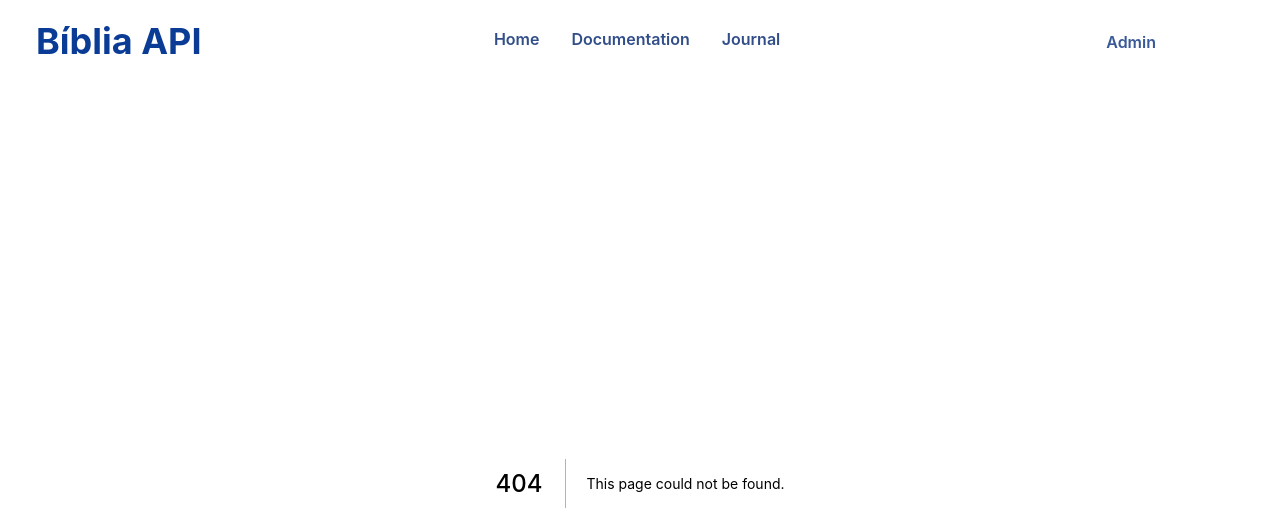
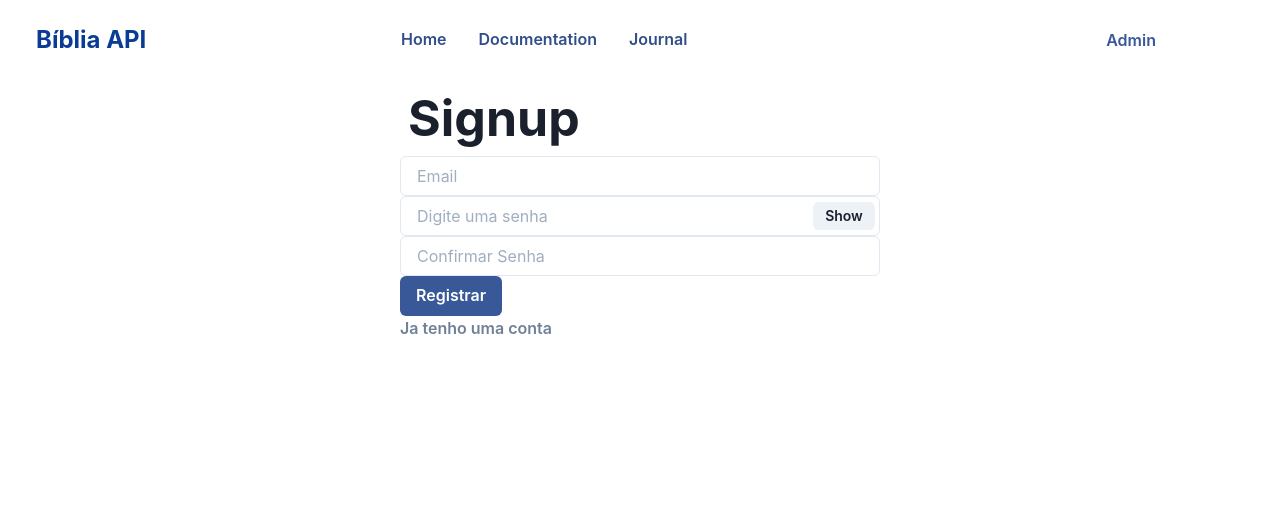
Before and after one commit to leandrowatanabe/webpage-biblia-api, a Next.js app: page /signup in a window 1280 px wide. Before the commit this address had no page. Shown: the top 530 px of the page. Built offline with nearby package versions, Linux system fonts and the light colour scheme.

Commit message:
Commit: Atualizando a pagina de Admin para logar, registrar e receber entradas

```diff
--- a/components/navbar/index.js
+++ b/components/navbar/index.js
@@ -1,15 +1,18 @@
 import { useRouter } from "next/router"
-import {  Heading ,Stack, Button, Container, Box} from '@chakra-ui/react'
+import {  Heading, Button, Container, Box} from '@chakra-ui/react'
 
 export default function NavBar(){
     const router = useRouter()
+
     return(
         <>
             <Container display='flex' maxW='90vw' margin='5' justifyContent='space-between'>
+
                 <Box as='button'onClick={()=>router.push('/')}>
-                <Heading color='rgb(10,60,150)'>Bíblia API</Heading>
+                    <Heading fontSize='1.5rem' color='rgb(10,60,150)'>Bíblia API</Heading>
                 </Box>
-            <Container display='flex-wrap' maxWidth='30vw' justifyContent='space-between'>
+
+                <Container fontSize='0.85rem' display='flex-wrap' justifyContent='space-between'>
                     <Button colorScheme='facebook' variant='ghost' onClick={()=>router.push('/')}>
                     Home
                     </Button>
@@ -20,11 +23,12 @@ export default function NavBar(){
                     Journal
                     </Button>
                 </Container>
+
                 <Button colorScheme='facebook' variant='link' onClick={()=>router.push('/admin')}>
                     Admin
                 </Button>
+
             </Container>
-
         </>
     )
 }
--- a/pages/documentation.js
+++ b/pages/documentation.js
@@ -4,8 +4,10 @@ export default function Documentation(){
 
     return(
         <Box display='flex' height='90vh' justifyContent='center' alignItems='center'>
+
             <Heading size='lg' fontSize='50px'>Documentation</Heading>
             <Heading size='sm'>Pagina em Construcao</Heading>
+
         </Box>
     )
 }
--- a/pages/index.js
+++ b/pages/index.js
@@ -4,7 +4,9 @@ export default function Home(){
 
     return(
         <Container display='flex' height='90vh' justifyContent='center' alignItems='center'>
+
             <Heading size='lg'>Pagina em Construcao</Heading>
+
         </Container>
     )
 }
--- a/pages/journal.js
+++ b/pages/journal.js
@@ -8,9 +8,11 @@ export default function Journal() {
     return (
         <>
             <Container display='flex-wrap' height='90vh' justifyContent='center' alignItems='center' margin='10px'>
+
                 <Heading size='2xl'>Journal</Heading>
+
                 {headers.map(obj=>(
-                    <Box margin='1rem' key={obj} width='90vw'>
+                    <Box margin='1rem' padding='0.5rem' key={obj} width='90vw'>
                         <Heading size='md' >
                             {objetoteste[obj].Titulo}
                         </Heading>
@@ -24,6 +26,7 @@ export default function Journal() {
                         </Text>
                     </Box>
                 ))}
+
             </Container>
         </>
       )
--- /dev/null
+++ b/pages/signup.js
@@ -0,0 +1,56 @@
+import * as React from 'react'
+
+import { useRouter } from "next/router"
+
+import { InputGroup, Input, InputRightElement, Button, Heading, Container, Box } from '@chakra-ui/react'
+
+export default function Signup(){
+    const [show, setShow] = React.useState(false)
+    const handleClick = () => setShow(!show)
+    const router = useRouter()
+
+
+    return (
+        <Container maxW='lg' >
+        <Heading size='lg' fontSize='50px' padding='0.5rem'> Signup </Heading>
+
+        <InputGroup size='md' display='flex-wrap'>
+          <Input type='email' placeholder='Email' />
+        </InputGroup>
+
+        <InputGroup size='md' display='flex-wrap'>
+        <Input
+          pr='4.5rem'
+          type={show ? 'text' : 'password'}
+          placeholder='Digite uma senha'
+        />
+
+        <Input
+          pr='4.5rem'
+          type={show ? 'text' : 'password'}
+          placeholder='Confirmar Senha'
+        />
+
+        <InputRightElement width='4.5rem'>
+            <Button h='1.75rem' size='sm' onClick={handleClick}>
+                {show ? 'Hide' : 'Show'}
+            </Button>
+        </InputRightElement>
+        </InputGroup>
+
+
+        <Button colorScheme='facebook' variant='solid' onClick={()=>router.push('/signup')}>
+            Registrar
+        </Button>
+
+        <Box>
+        <Button variant='link' onClick={()=>router.push('/login')}>
+            Ja tenho uma conta
+        </Button>
+
+        </Box>
+
+        </Container>
+
+    )
+}
```
Also changed, not shown: components/input/index.js (added, +13 -0 lines), pages/admin.js (+22 -4 lines), pages/login.js (added, +50 -0 lines), 1 other file (tests, documents, lock files or other folders). Lines whose indentation alone changed are shown as unchanged.
